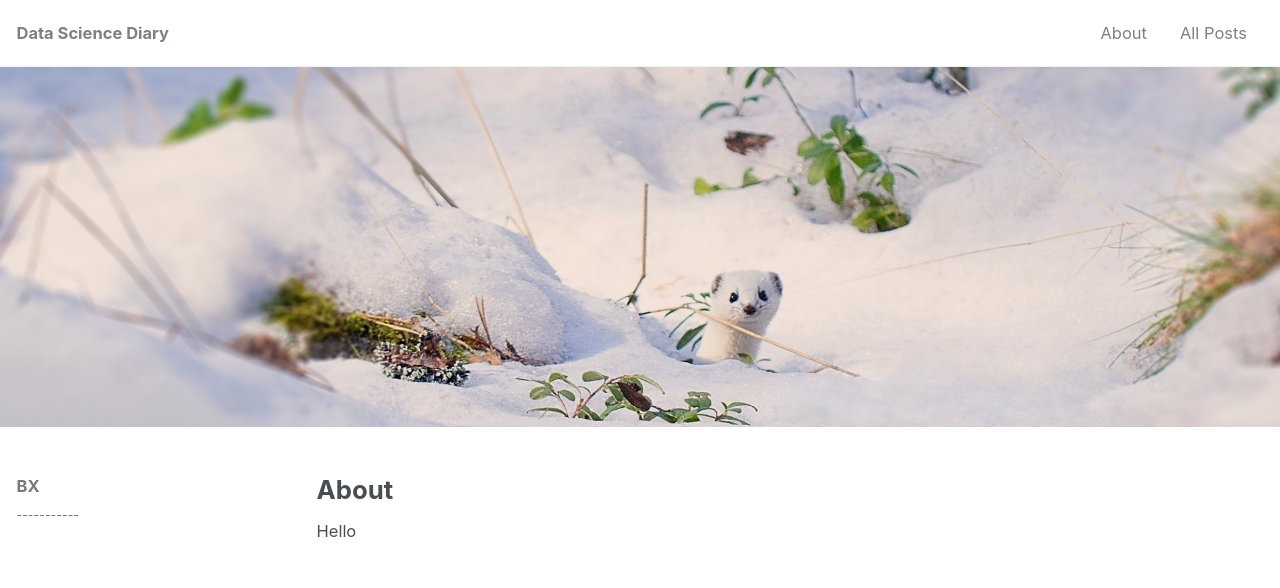
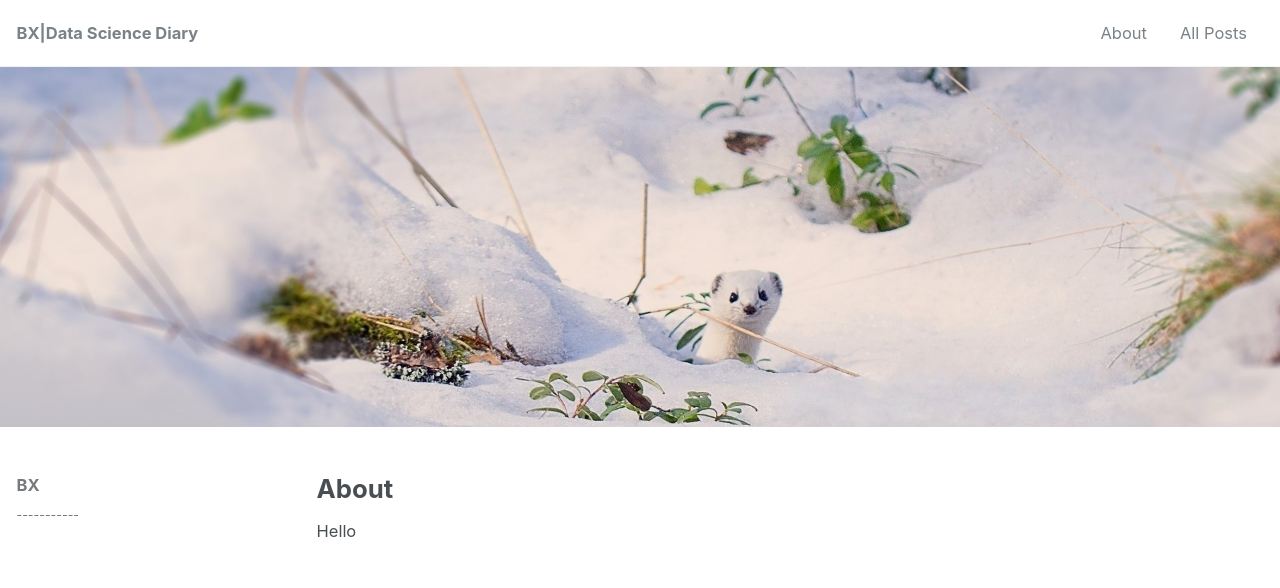
Before and after one commit to bxsiew/bxsiew.github.io, a Jekyll site: the page built from _pages/about.md, in a window 1280 px wide and 900 px high. Shown: the top 588 px of the window. Built offline with Jekyll 4.4.1, drawn with Linux system fonts in a browser that asks for light colours; nearby versions of some CDN libraries.

```diff
--- a/_config.yml
+++ b/_config.yml
@@ -16,7 +16,7 @@ minimal_mistakes_skin    : "default" # "air", "aqua", "contrast", "dark", "dirt"
 
 # Site Settings
 locale                   : "en-US"
-title                    : "Data Science Diary"
+title                    : "BX|Data Science Diary"
 title_separator          : "-"
 name                     : "BX"
 description              : "An amazing website."
```
